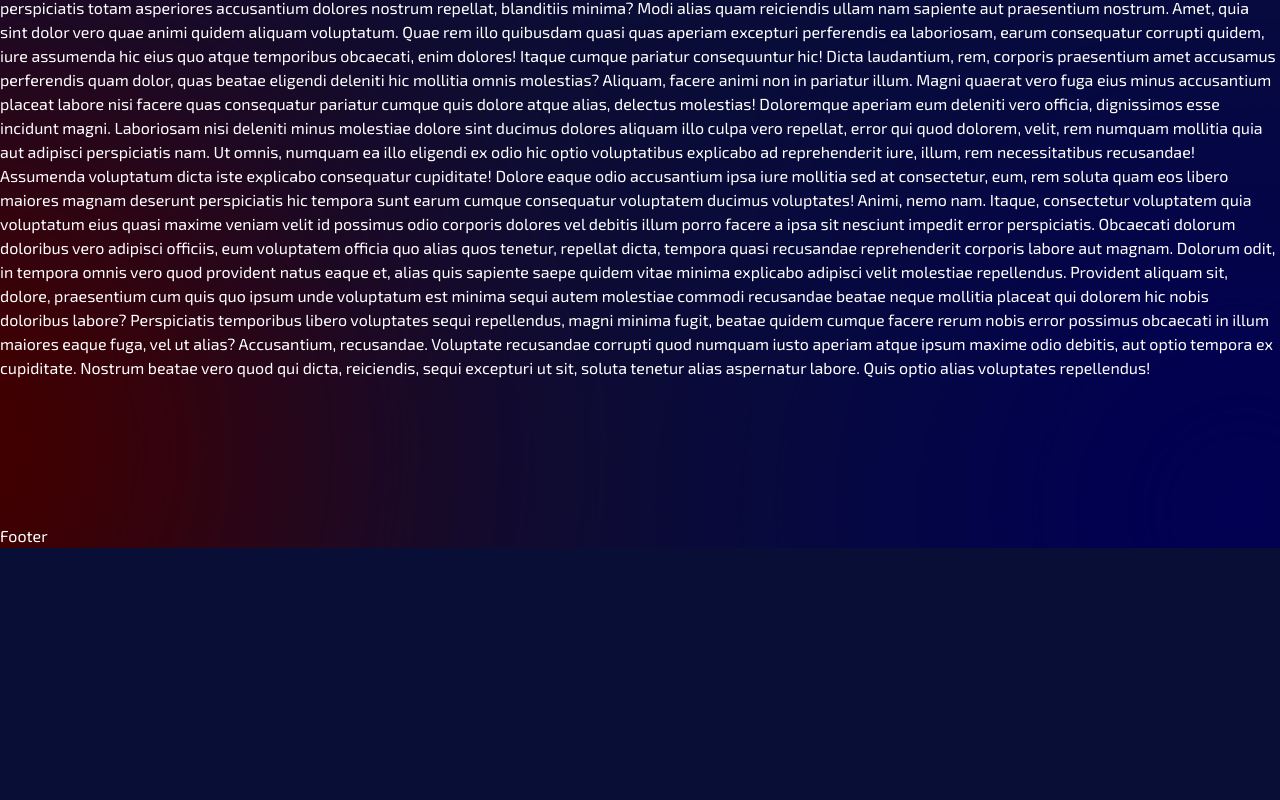
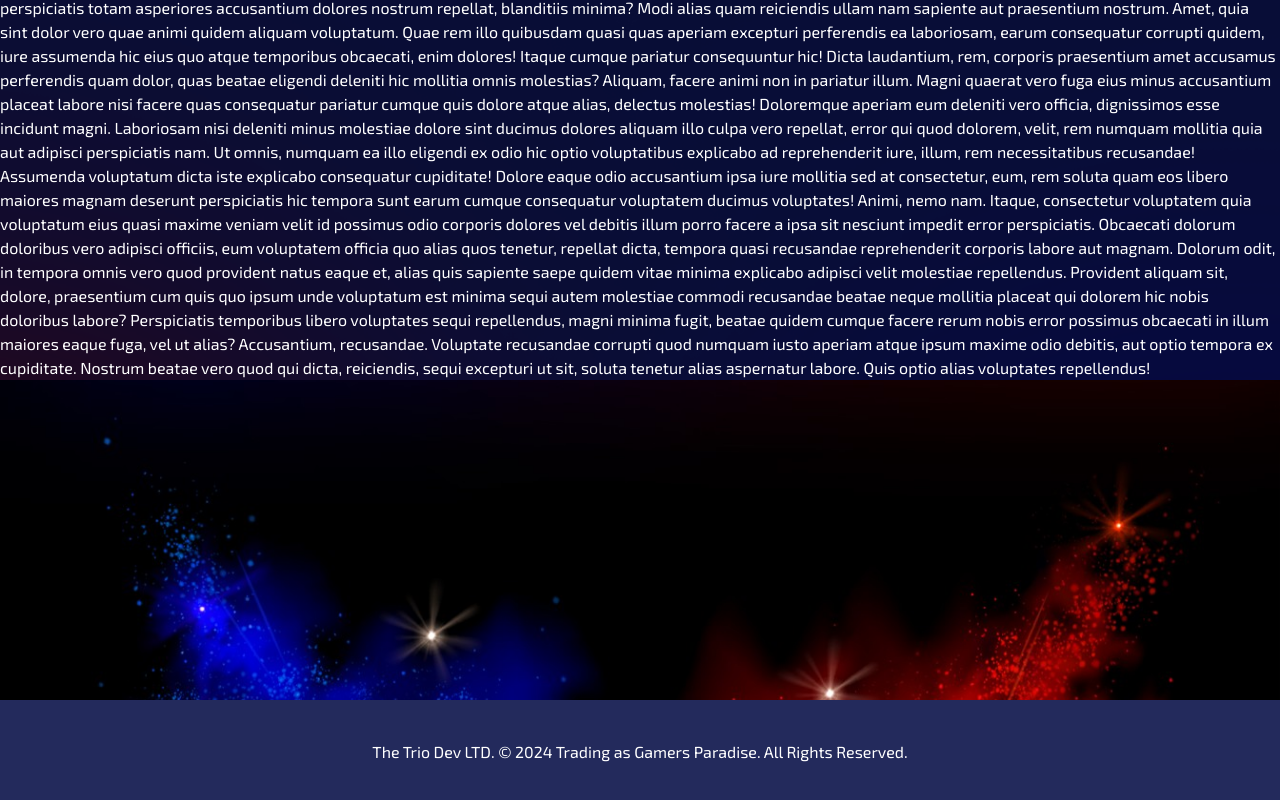
Before and after one commit to mahmudulturan/gamers-paradise-frontend, a Next.js app: page / in a window 1280 px wide. Shown: the part 252-1052 px from the top of the page. Before the commit the page ends 800 px from the top, so only its background shows below. Built offline with nearby package versions, Linux system fonts and the light colour scheme.

Commit message:
add: footer bg  and copyright section on footer

```diff
--- a/src/app/(root)/components/Shared/Footer/Footer.tsx
+++ b/src/app/(root)/components/Shared/Footer/Footer.tsx
@@ -1,10 +1,15 @@
 import React from 'react';
-
+import './footer.css'
 const Footer = () => {
     return (
-        <div>
-            Footer
-        </div>
+        <footer className='footer-bg'>
+            <section className='min-h-[40vh]'>
+
+            </section>
+            <section className='bg-seconderyCol py-10'>
+                <p className='text-center'>The Trio Dev LTD. © 2024 Trading as Gamers Paradise. All Rights Reserved.</p>
+            </section>
+        </footer>
     );
 };
 
--- /dev/null
+++ b/src/app/(root)/components/Shared/Footer/footer.css
@@ -0,0 +1,6 @@
+.footer-bg {
+    background-image: url("../../../../../assets/images/background/header-bg.jpg");
+    background-position: center;
+    background-repeat: no-repeat;
+    background-size: cover;
+}
```
